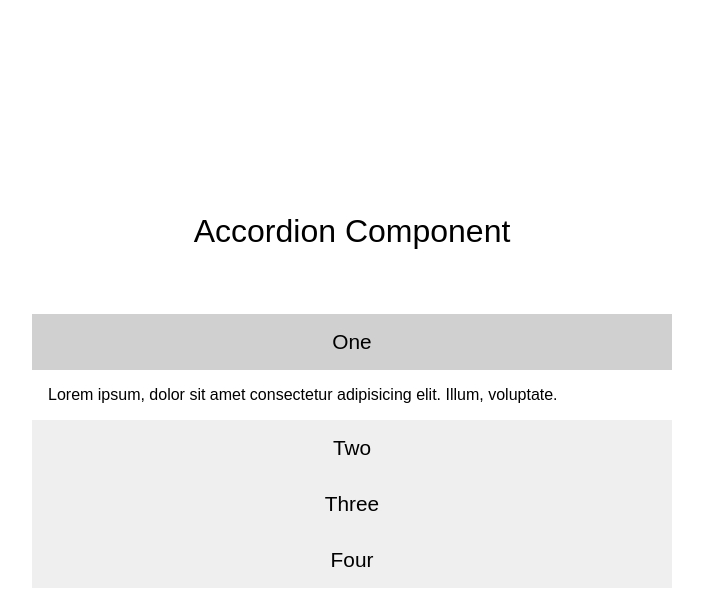
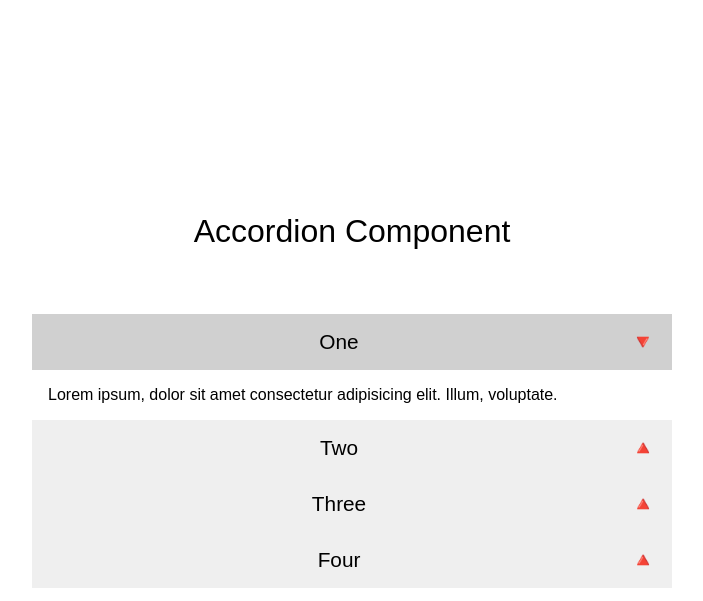
Before and after one commit to eddiemm/vanilla-js, a plain HTML site: page accordion/index.html in a window 1280 px wide. Both pictures are taken after a click on the button "One". Shown: the whole page, without its empty margins (288-991 px from the left). Drawn offline with Linux system fonts and the light colour scheme.

Commit message:
add icon to accordion triggers

```diff
--- a/accordion/styles.css
+++ b/accordion/styles.css
@@ -46,6 +46,17 @@ header {
     transition: .4s;
 }
 
+.accordion__trigger:after {
+    content: '\1f53a';
+    float: right;
+    transition: .4s;
+}
+
+.active:after {
+    transform: rotate(180deg);
+    transition: .4s;
+}
+
 .accordion__content {
     width: 100%;
     height: 0px;
```
